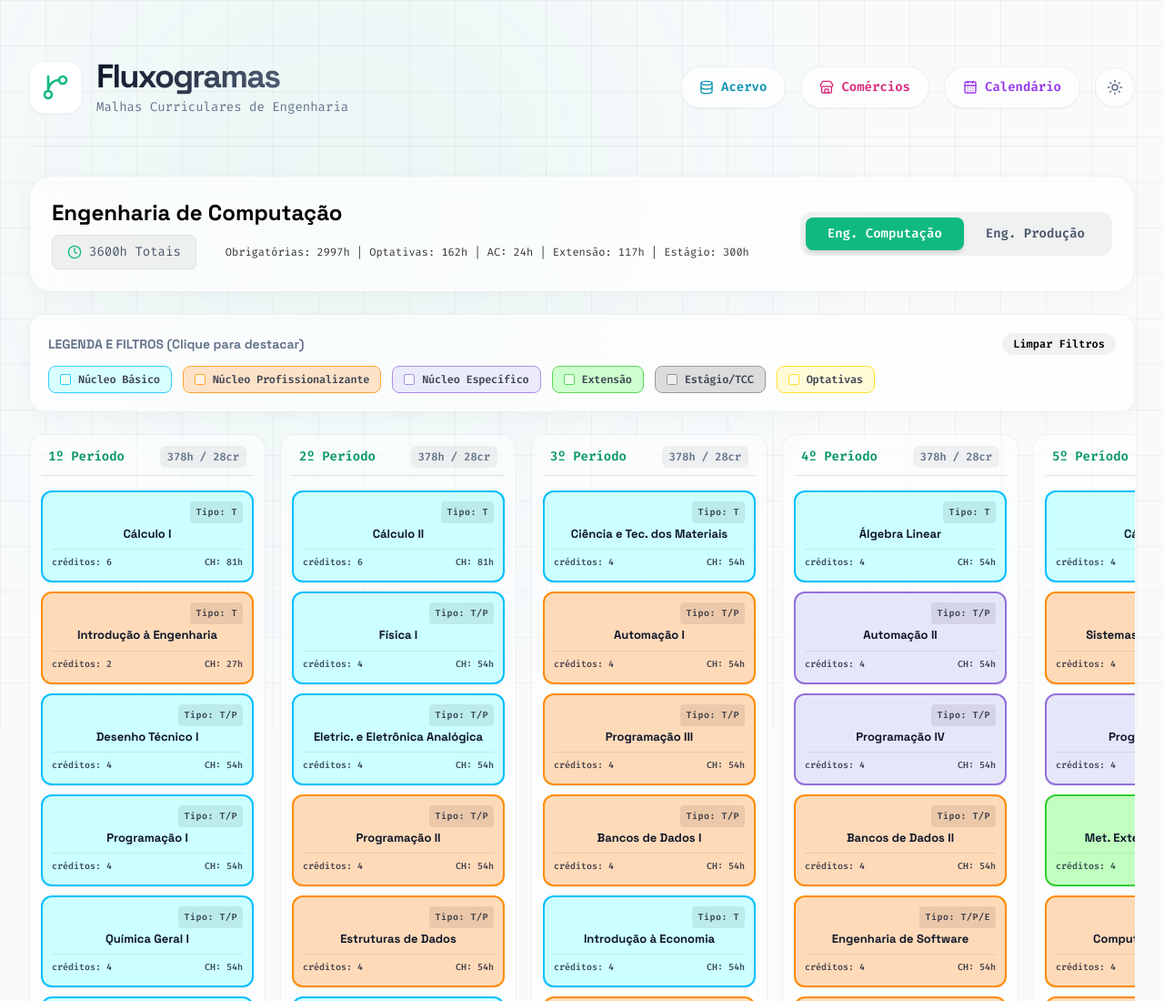
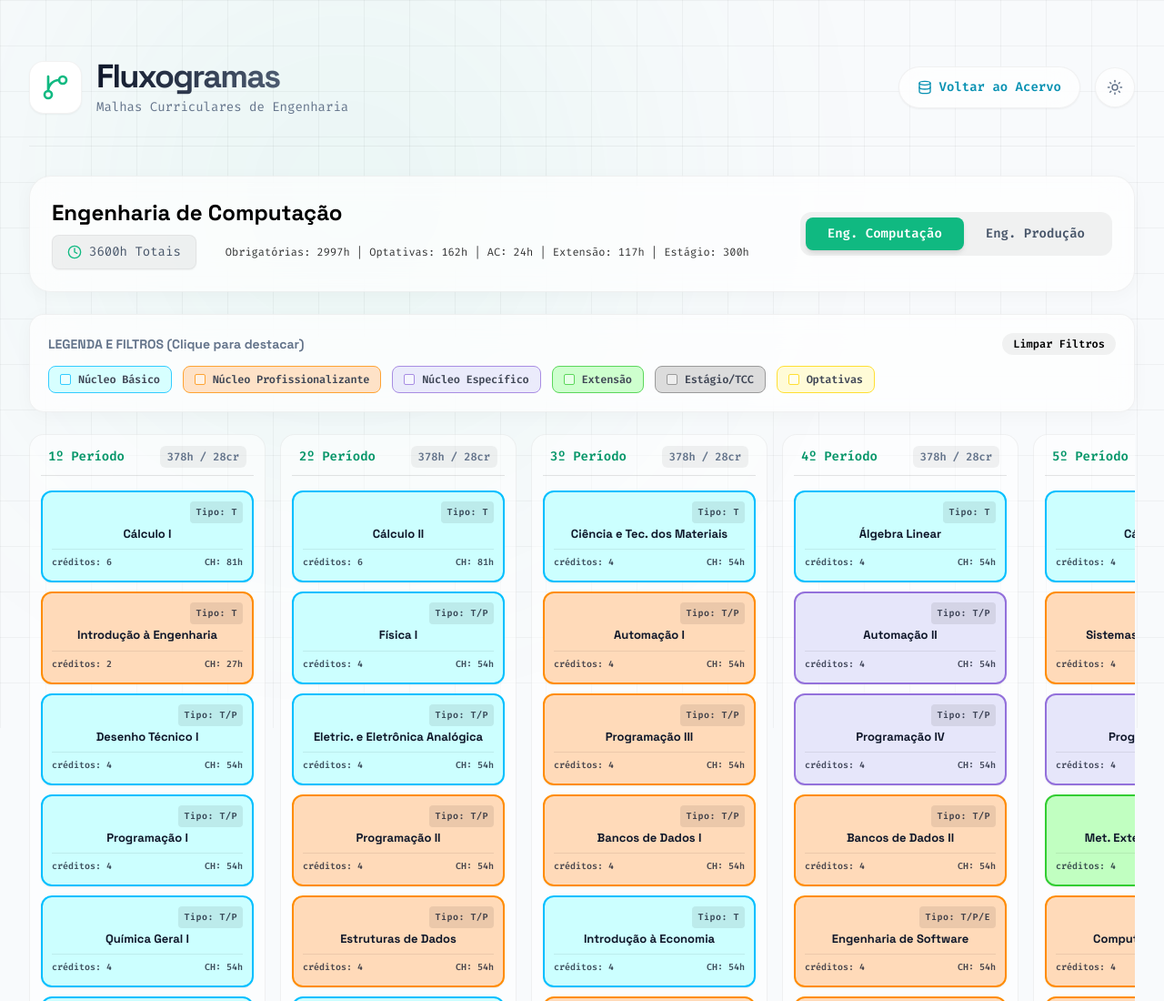
Before and after one commit to carlosmirandd/acervif, a plain HTML site: page fluxograma.html in a window 1280 px wide. Shown: the top 1100 px of the page at 91% size. Drawn offline with nearby package versions, Linux system fonts and the light colour scheme.

Commit message:
Update navigation link text in fluxograma.html

```diff
--- a/fluxograma.html
+++ b/fluxograma.html
@@ -100,9 +100,7 @@
         </div>
 
         <div class="flex flex-wrap gap-4 items-center">
-            <a href="index.html" class="glass-panel px-5 py-3 rounded-full font-mono text-sm font-bold text-cyan-600 dark:text-cyan-400 hover:bg-cyan-500 hover:text-white transition-all shadow-sm flex items-center justify-center flex-1 sm:flex-none"><i data-lucide="database" class="w-4 h-4 mr-2"></i>Acervo</a>
-            <a href="comercios.html" class="glass-panel px-5 py-3 rounded-full font-mono text-sm font-bold text-[#DB2777] hover:bg-[#DB2777] hover:text-white transition-all shadow-sm flex items-center justify-center flex-1 sm:flex-none"><i data-lucide="store" class="w-4 h-4 mr-2"></i>Comércios</a>
-            <a href="calendario.html" class="glass-panel px-5 py-3 rounded-full font-mono text-sm font-bold text-purple-600 dark:text-purple-400 hover:bg-purple-500 hover:text-white transition-all shadow-sm flex items-center justify-center flex-1 sm:flex-none"><i data-lucide="calendar-days" class="w-4 h-4 mr-2"></i>Calendário</a>
+            <a href="index.html" class="glass-panel px-5 py-3 rounded-full font-mono text-sm font-bold text-cyan-600 dark:text-cyan-400 hover:bg-cyan-500 hover:text-white transition-all shadow-sm flex items-center justify-center flex-1 sm:flex-none"><i data-lucide="database" class="w-4 h-4 mr-2"></i>Voltar ao Acervo</a>
 
             <div class="relative group z-50">
                 <button class="glass-panel p-3 rounded-full text-slate-500 dark:text-slate-400 hover:text-black dark:hover:text-white transition-all flex items-center justify-center w-11 h-11 shadow-sm">
```
